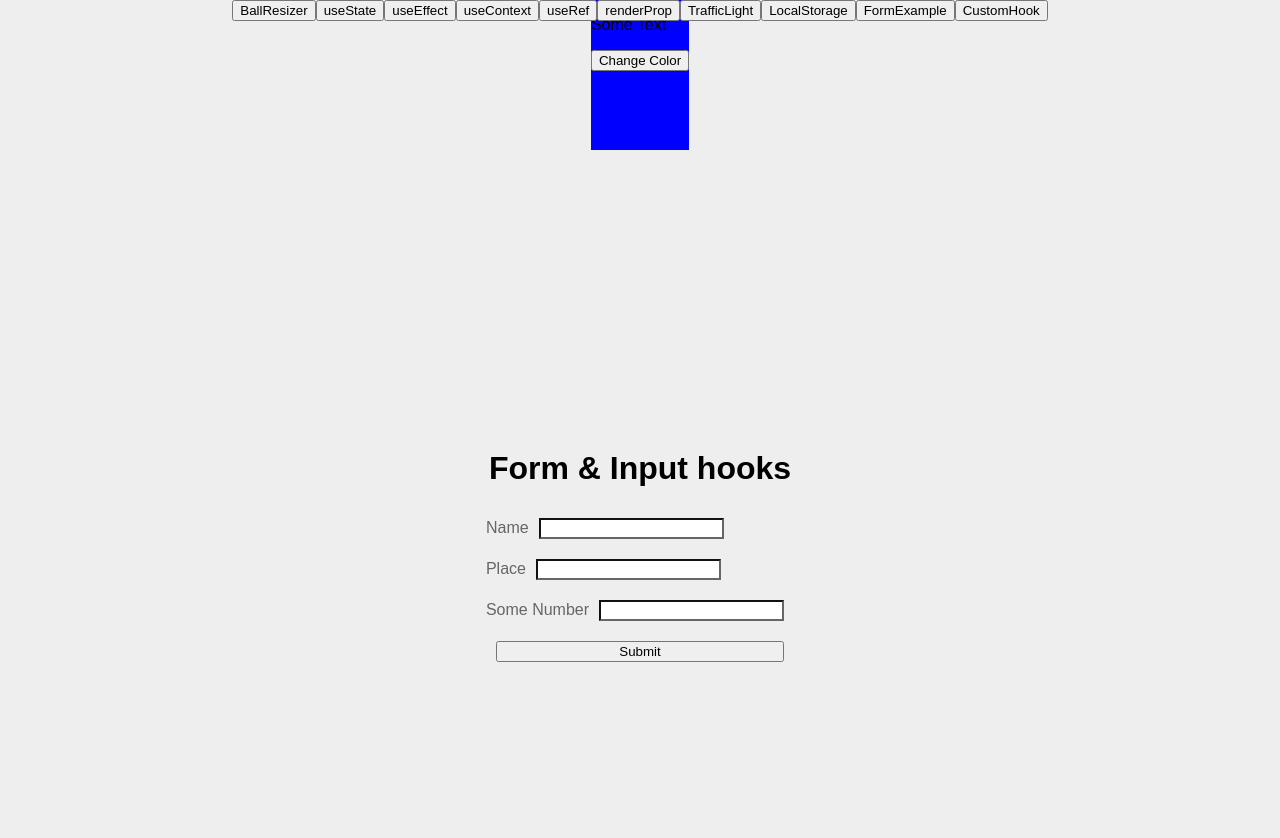
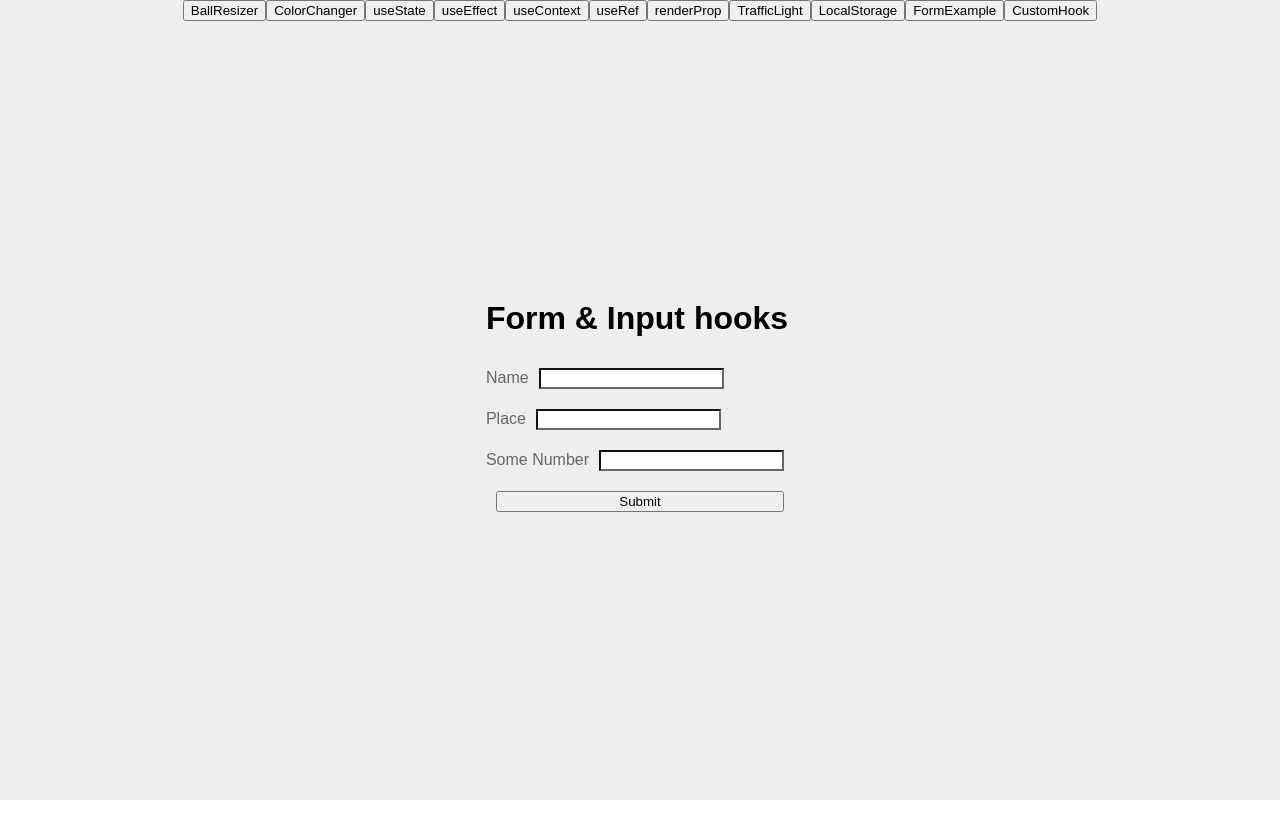
Before and after one commit to Dameon1/hooks-testing, a React (Create React App) app: page /form-example in a window 1280 px wide. Shown: the top 838 px of the page. After the commit the page ends 800 px from the top, so only its background shows below. Built offline with nearby package versions, Linux system fonts and the light colour scheme.

Commit message:
fixed form and header

```diff
--- a/src/App.js
+++ b/src/App.js
@@ -8,7 +8,7 @@ import UseState from "./UseState";
 import UseEffect from "./UseEffect";
 import UseContext from "./UseContext";
 import UseRef from "./UseRef";
-import Banner from './Banner';
+import ColorChanger from './ColorChanger';
 import RenderProp from './RenderProp';
 import TrafficLight from "./TrafficLight";
 import LocalStorage from "./LocalStorage";
@@ -20,8 +20,8 @@ function App() {
   return (
     <div className="App">
       <Header />
-      <Banner />
       <Route exact path="/" component={BallResizer} />
+      <Route exact path="/color-changer" component={ColorChanger} />
       <Route exact path="/use-state" component={UseState} />
       <Route exact path="/use-effect" component={UseEffect} />
       <Route exact path="/use-context" component={UseContext} />
--- a/src/Banner.js
+++ b/src/ColorChanger.js
@@ -1,6 +1,6 @@
 import React, {useState} from 'react';
 
-export default function Banner(){
+export default function ColorChanger(){
   const colors = ["green","blue","red","orange"];
   const [backgroundColor,setBackgroundColor] = useState("blue");
   return (
--- a/src/Header.js
+++ b/src/Header.js
@@ -7,6 +7,9 @@ function Header(){
   <div className="header">
   <Link to="/">
     <button className="linkButton">BallResizer</button>
+  </Link>
+  <Link to="/color-changer">
+    <button className="linkButton">ColorChanger</button>
   </Link>
   <Link to="/use-state">
     <button className="linkButton">useState</button>
--- a/src/forms/index.js
+++ b/src/forms/index.js
@@ -46,7 +46,7 @@ export default function FormDisplay() {
   );
 
   return (
-    <div className="App">
+    <div>
       <h1>Form & Input hooks</h1>
       <Form
         onSubmit={e => {
```
